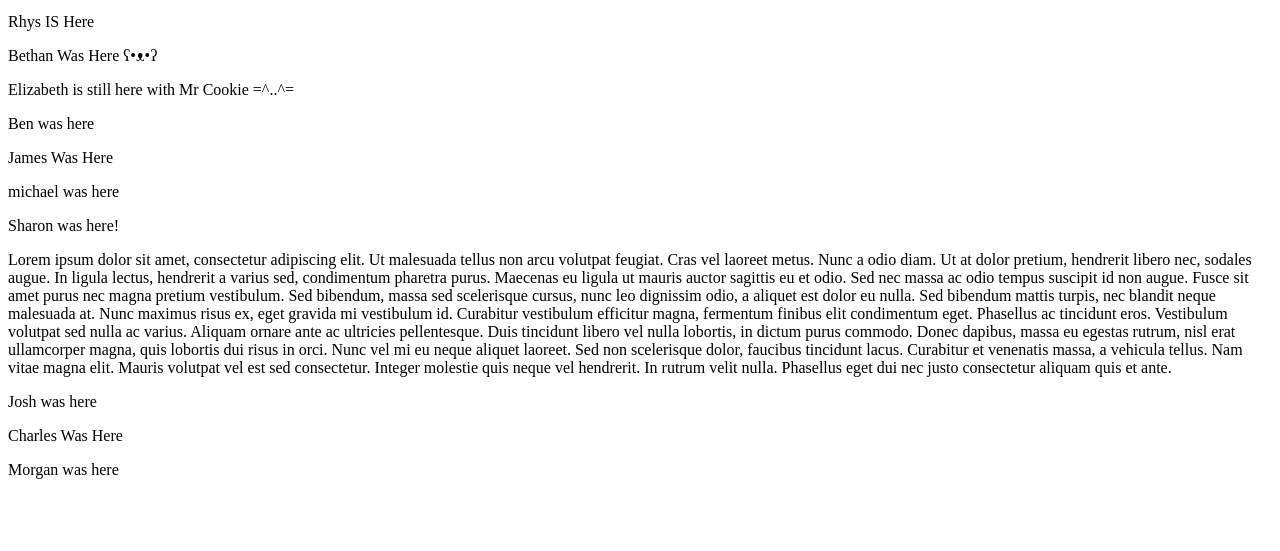
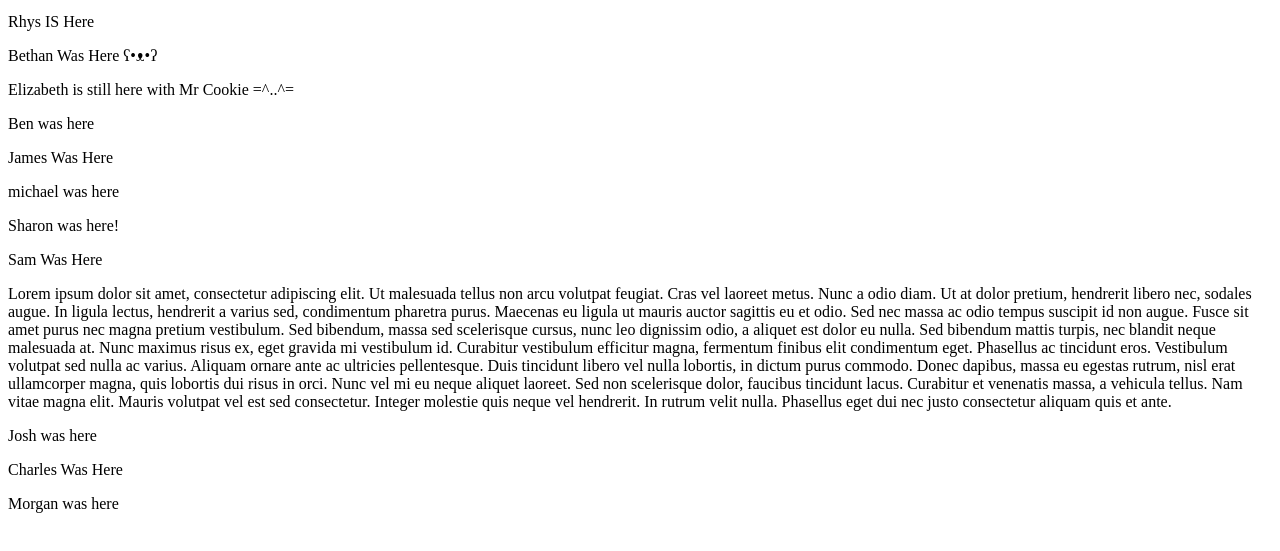
Before and after one commit to kevin-ci/GWENT-git-practice, a plain HTML site: page index.html in a window 1280 px wide. Shown: the part 101-652 px from the top of the page. Drawn offline with Linux system fonts and the light colour scheme.

Commit message:
samsbranch (#12)

```diff
--- a/index.html
+++ b/index.html
@@ -17,6 +17,7 @@
     <p>James Was Here</p>
     <p>michael was here</p>
     <p>Sharon was here!</p>
+    <p>Sam Was Here</p>
     <p>Lorem ipsum dolor sit amet, consectetur adipiscing elit. Ut malesuada tellus non arcu volutpat feugiat. Cras vel
         laoreet metus. Nunc a odio diam. Ut at dolor pretium, hendrerit libero nec, sodales augue. In ligula lectus,
         hendrerit a varius sed, condimentum pharetra purus. Maecenas eu ligula ut mauris auctor sagittis eu et odio. Sed
```
